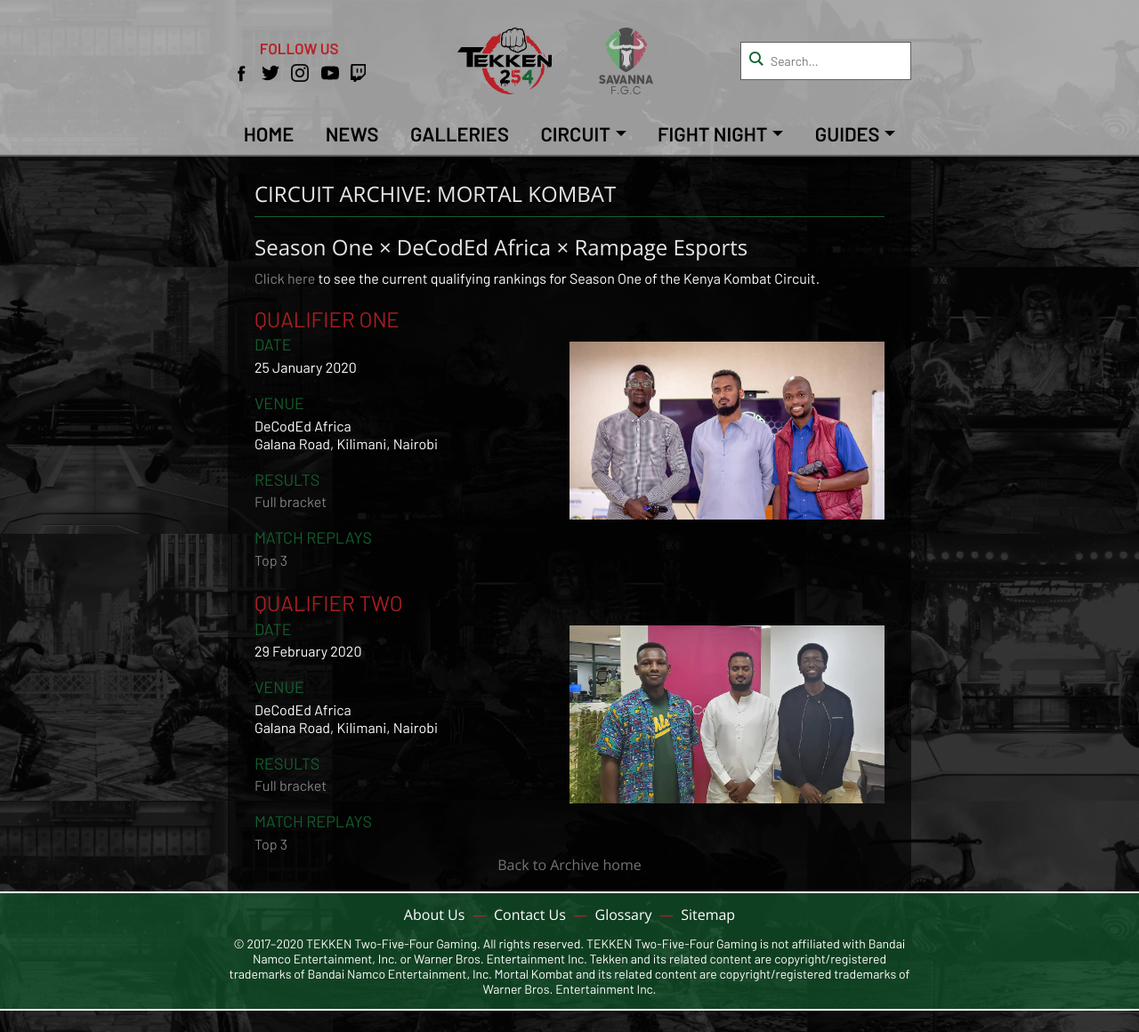
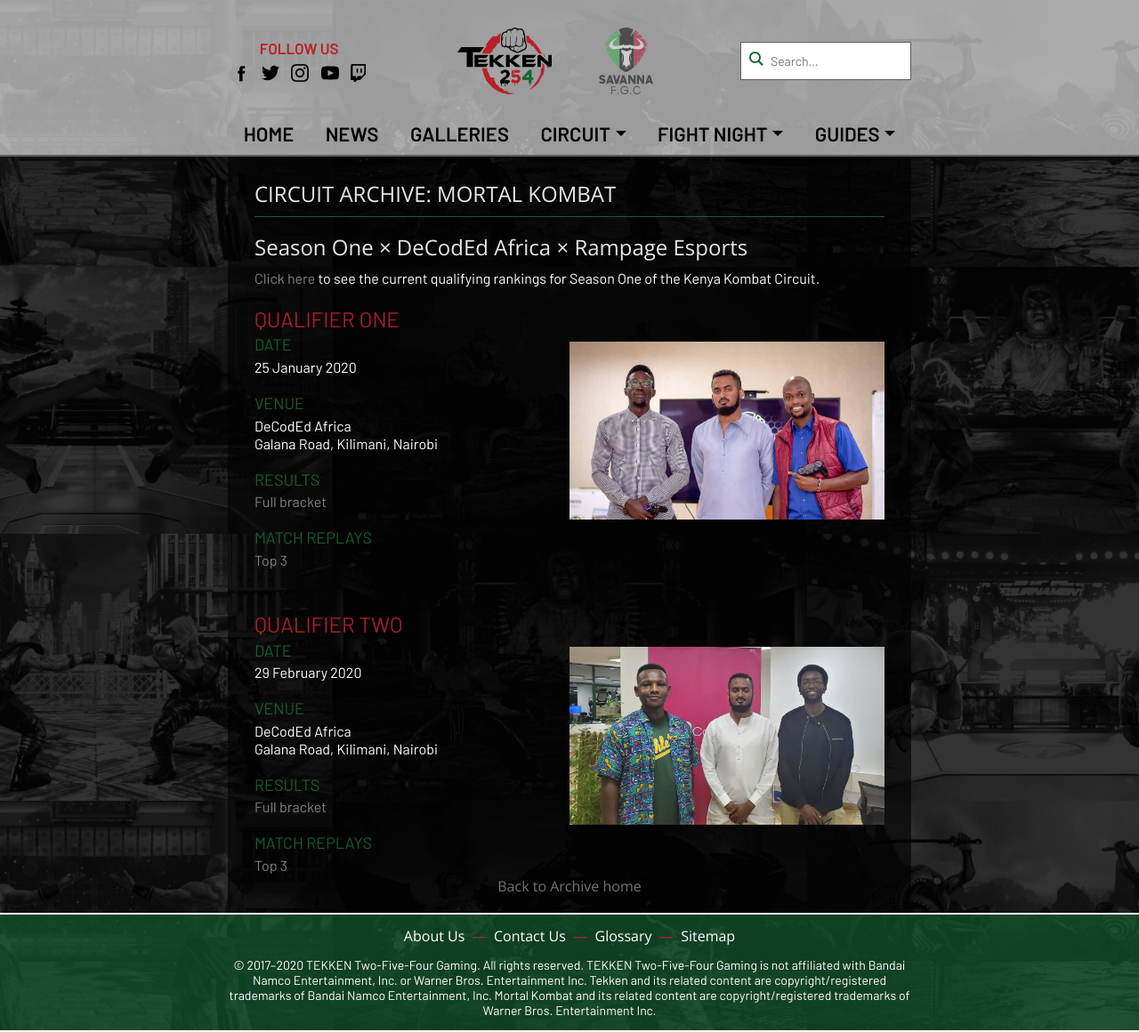
Before and after one commit to TEKKEN-254/client, a Jekyll site: the page built from circuit/archive/mk/index.html, in a window 1280 px wide. Shown: the whole page at 89% size. Built offline with Jekyll 4.4.1, drawn with Linux system fonts in a browser that asks for light colours.

Commit message:
Increasing bottom margin for .sponsor-bio

```diff
--- a/assets/css/circuit.css
+++ b/assets/css/circuit.css
@@ -71,7 +71,7 @@
 }
 
 .sponsor-bio:not(:last-child) {
-    margin-bottom: 1.25rem;
+    margin-bottom: 2rem;
 }
 
 .sponsor-logo {
@@ -132,8 +132,8 @@
     align-items: center !important;
 }
 
-.archive-card:not(:first-child) {
-    margin-top: 2rem auto;
+.archive-card:not(:first-of-type) {
+    margin-top: 1.5rem;
 }
 
 .archive-card-img {
```
